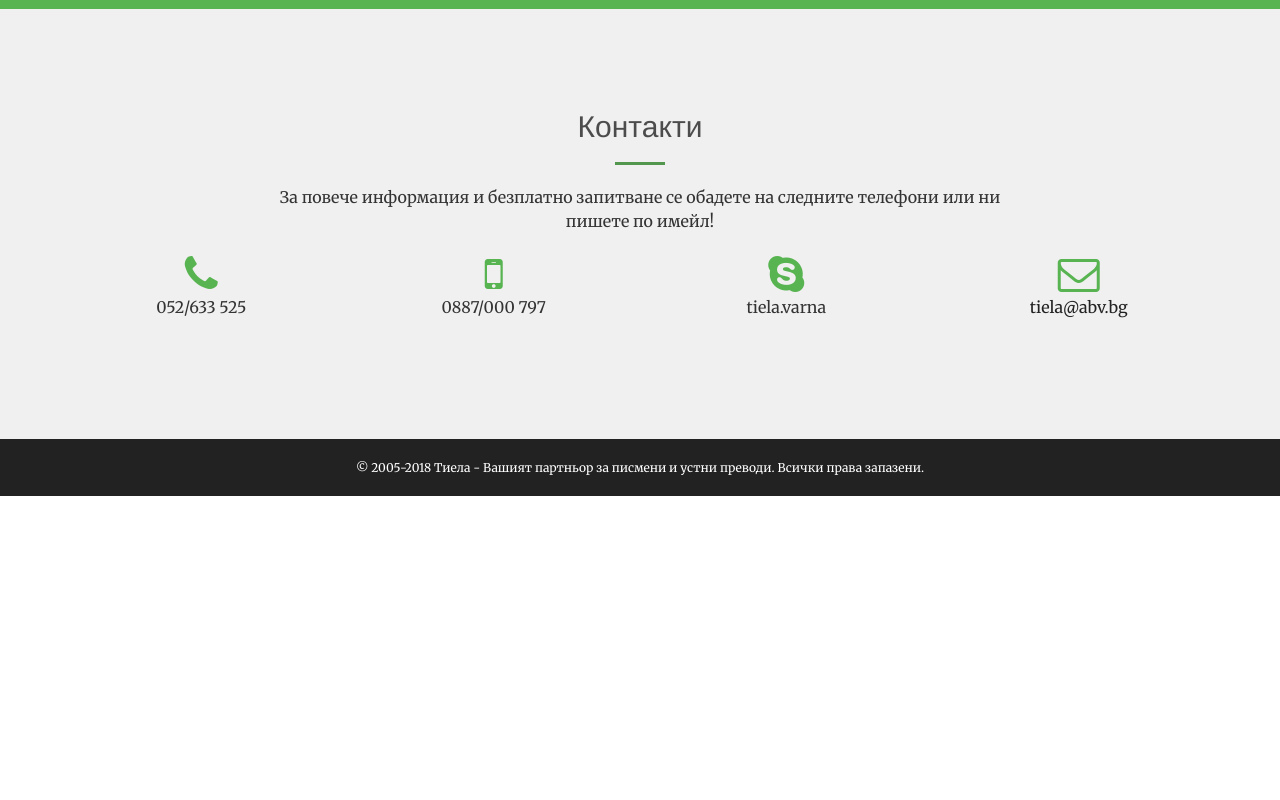
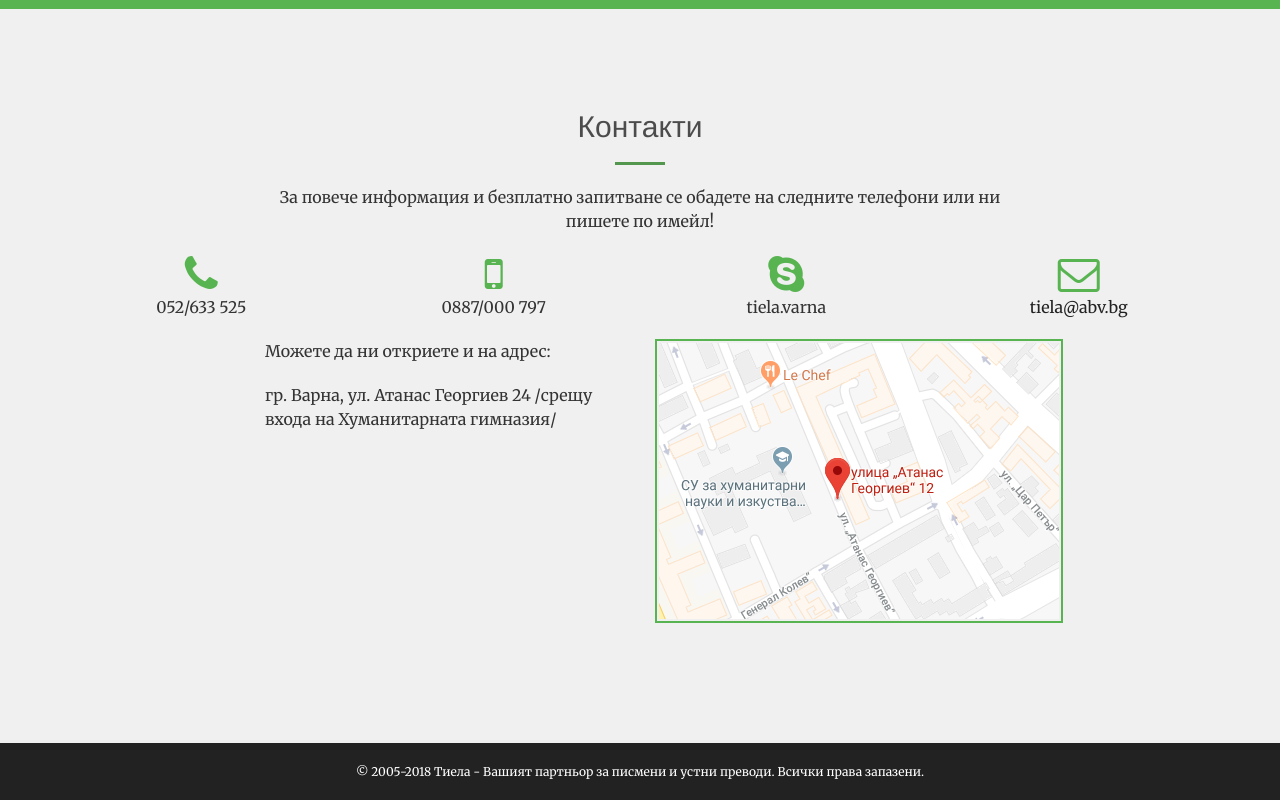
Before and after one commit to tiela/tiela.github.io, a website: page index.html in a window 1280 px wide. Shown: the part 5540-6340 px from the top of the page. Before the commit the page ends 6036 px from the top, so only its background shows below. Drawn offline with nearby package versions, Linux system fonts and the light colour scheme.

Commit message:
Addition of address

```diff
--- a/css/creative.css
+++ b/css/creative.css
@@ -440,3 +440,8 @@ img::-moz-selection {
 body {
   webkit-tap-highlight-color: #222222;
 }
+
+.image-border {
+  border: 2px solid #58b451;
+  padding: 2px;
+}
--- a/index.html
+++ b/index.html
@@ -442,6 +442,21 @@
                     <p><a href="mailto:tiela@abv.bg">tiela@abv.bg</a></p>
                 </div>
             </div>
+            <div class="row">
+                <div class="col-lg-4 col-lg-offset-2">
+                    <p>
+                        Можете да ни откриете и на адрес:
+                    </p>
+                    <p>
+                        гр. Варна, ул. Атанас Георгиев 24 /срещу входа на Хуманитарната гимназия/
+                    </p>
+                </div>
+                <div class="col-lg-6">
+                    <p>
+                        <img src="img/map.png" class="image-border"/>
+                    </p>
+                </div>
+            </div>
         </div>
     </section>
 
```
Also changed, not shown: index-de.html (+4 -0 lines), index-en.html (+4 -0 lines), index-es.html (+3 -0 lines), img/map.png (added).
